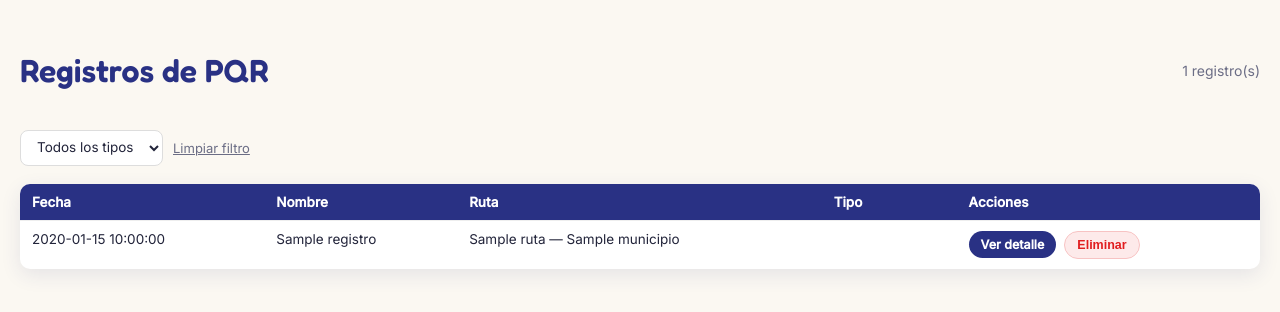
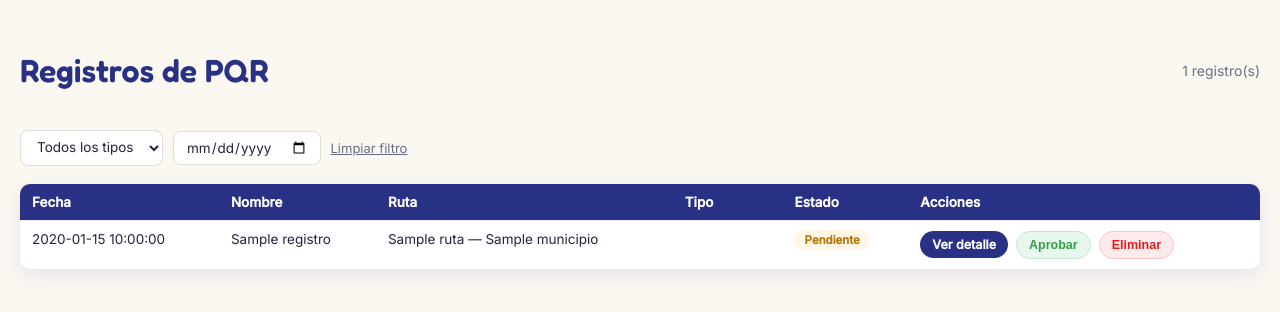
Before and after one commit to cristianpalaciopio19-prog/colombina-te-escucha, a Flask app: template templates/admin.html in a window 1280 px wide. Shown: the top 312 px of the page. Run offline with Flask 3, Linux system fonts and the light colour scheme; the template is opened without the code that fills it: most values are stand-ins (such as "Sample title", 1, 10 or a date in 2020); some libraries are stand-ins or nearby versions.

Commit message:
Admin: filtro por fecha, quitar Queja del filtro, aprobar/desaprobar en vez de solo eliminar

```diff
--- a/app.py
+++ b/app.py
@@ -49,9 +49,13 @@
             conductor TEXT NOT NULL,
             placa TEXT NOT NULL,
             tipo_pqr TEXT NOT NULL,
-            detalle TEXT NOT NULL
+            detalle TEXT NOT NULL,
+            aprobado BOOLEAN NOT NULL DEFAULT FALSE
         )
         """
+    )
+    cur.execute(
+        "ALTER TABLE pqr ADD COLUMN IF NOT EXISTS aprobado BOOLEAN NOT NULL DEFAULT FALSE"
     )
     conn.commit()
     cur.close()
@@ -119,13 +123,25 @@
         return render_template("admin_login.html")
 
     tipo = request.args.get("tipo", "")
+    fecha = request.args.get("fecha", "")
+
+    condiciones = []
+    valores = []
+    if tipo:
+        condiciones.append("tipo_pqr = %s")
+        valores.append(tipo)
+    if fecha:
+        condiciones.append("fecha LIKE %s")
+        valores.append(f"{fecha}%")
+
+    query = "SELECT * FROM pqr"
+    if condiciones:
+        query += " WHERE " + " AND ".join(condiciones)
+    query += " ORDER BY id DESC"
 
     db = get_db()
     cur = db.cursor()
-    if tipo:
-        cur.execute("SELECT * FROM pqr WHERE tipo_pqr = %s ORDER BY id DESC", (tipo,))
-    else:
-        cur.execute("SELECT * FROM pqr ORDER BY id DESC")
+    cur.execute(query, tuple(valores))
     registros = cur.fetchall()
     cur.close()
     return render_template(
@@ -133,7 +149,8 @@
         registros=registros,
         clave=clave,
         filtro_tipo=tipo,
-        tipos_pqr=TIPOS_PQR,
+        filtro_fecha=fecha,
+        tipos_pqr_filtro=[t for t in TIPOS_PQR if t != "Queja"],
     )
 
 
@@ -153,7 +170,13 @@
         flash("Ese registro ya no existe.", "error")
         return redirect(url_for("admin", clave=clave))
 
-    return render_template("admin_detalle.html", r=registro, clave=clave)
+    return render_template(
+        "admin_detalle.html",
+        r=registro,
+        clave=clave,
+        filtro_tipo=request.args.get("tipo", ""),
+        filtro_fecha=request.args.get("fecha", ""),
+    )
 
 
 @app.route("/admin/eliminar/<int:pqr_id>", methods=["POST"])
@@ -163,6 +186,7 @@
         return render_template("admin_login.html")
 
     tipo = request.form.get("tipo", "")
+    fecha = request.form.get("fecha", "")
 
     db = get_db()
     cur = db.cursor()
@@ -170,7 +194,26 @@
     db.commit()
     cur.close()
     flash("Registro eliminado.", "success")
-    return redirect(url_for("admin", clave=clave, tipo=tipo))
+    return redirect(url_for("admin", clave=clave, tipo=tipo, fecha=fecha))
+
+
+@app.route("/admin/aprobar/<int:pqr_id>", methods=["POST"])
+def admin_aprobar(pqr_id):
+    clave = request.form.get("clave", "")
+    if clave != ADMIN_PASSWORD:
+        return render_template("admin_login.html")
+
+    tipo = request.form.get("tipo", "")
+    fecha = request.form.get("fecha", "")
+    nuevo_estado = request.form.get("nuevo_estado", "true") == "true"
+
+    db = get_db()
+    cur = db.cursor()
+    cur.execute("UPDATE pqr SET aprobado = %s WHERE id = %s", (nuevo_estado, pqr_id))
+    db.commit()
+    cur.close()
+    flash("Registro marcado como visto." if nuevo_estado else "Registro marcado como pendiente.", "success")
+    return redirect(url_for("admin", clave=clave, tipo=tipo, fecha=fecha))
 
 
 init_db()
--- a/templates/admin.html
+++ b/templates/admin.html
@@ -38,6 +38,22 @@
   .acciones form { margin: 0; }
   .btn-eliminar { padding: 6px 12px; border-radius: 999px; background: #fdeaea; color: #e11d1f; border: 1px solid #f7c3c3; font-size: 12.5px; font-weight: 600; cursor: pointer; }
   .btn-eliminar:hover { background: #f7c3c3; }
+  .btn-aprobar { padding: 6px 12px; border-radius: 999px; background: #e8f7ee; color: #2ea043; border: 1px solid #bfe8cc; font-size: 12.5px; font-weight: 600; cursor: pointer; }
+  .btn-aprobar:hover { background: #bfe8cc; }
+  .btn-desaprobar { padding: 6px 12px; border-radius: 999px; background: #fff6e6; color: #b3760a; border: 1px solid #f0d9a3; font-size: 12.5px; font-weight: 600; cursor: pointer; }
+  .btn-desaprobar:hover { background: #f0d9a3; }
+  .estado { padding: 3px 10px; border-radius: 999px; font-size: 11.5px; font-weight: 600; }
+  .estado-visto { background: #e8f7ee; color: #2ea043; }
+  .estado-pendiente { background: #fff6e6; color: #b3760a; }
+  .filtros input[type="date"] {
+    padding: 7px 12px;
+    border-radius: 8px;
+    border: 1px solid #ddd;
+    font-family: 'Inter', sans-serif;
+    font-size: 13.5px;
+    color: #22243a;
+    background: #fff;
+  }
 </style>
 </head>
 <body>
@@ -50,11 +66,12 @@
     <input type="hidden" name="clave" value="{{ clave }}">
     <select name="tipo" onchange="this.form.submit()">
       <option value="">Todos los tipos</option>
-      {% for t in tipos_pqr %}
+      {% for t in tipos_pqr_filtro %}
       <option value="{{ t }}" {% if filtro_tipo == t %}selected{% endif %}>{{ t }}</option>
       {% endfor %}
     </select>
-    {% if filtro_tipo %}
+    <input type="date" name="fecha" value="{{ filtro_fecha }}" onchange="this.form.submit()">
+    {% if filtro_tipo or filtro_fecha %}
     <a class="link-limpiar" href="{{ url_for('admin', clave=clave) }}">Limpiar filtro</a>
     {% endif %}
   </form>
@@ -66,6 +83,7 @@
       <th>Nombre</th>
       <th>Ruta</th>
       <th>Tipo</th>
+      <th>Estado</th>
       <th>Acciones</th>
     </tr>
     {% for r in registros %}
@@ -74,11 +92,30 @@
       <td>{{ r['nombre'] }}</td>
       <td>{{ r['ruta'] }} — {{ r['municipio'] }}</td>
       <td><span class="tag tag-{{ r['tipo_pqr'] }}">{{ r['tipo_pqr'] }}</span></td>
+      <td>
+        {% if r['aprobado'] %}
+        <span class="estado estado-visto">Visto</span>
+        {% else %}
+        <span class="estado estado-pendiente">Pendiente</span>
+        {% endif %}
+      </td>
       <td class="acciones">
-        <a class="btn-ver" href="{{ url_for('admin_detalle', pqr_id=r['id'], clave=clave) }}">Ver detalle</a>
+        <a class="btn-ver" href="{{ url_for('admin_detalle', pqr_id=r['id'], clave=clave, tipo=filtro_tipo, fecha=filtro_fecha) }}">Ver detalle</a>
+        <form method="POST" action="{{ url_for('admin_aprobar', pqr_id=r['id']) }}">
+          <input type="hidden" name="clave" value="{{ clave }}">
+          <input type="hidden" name="tipo" value="{{ filtro_tipo }}">
+          <input type="hidden" name="fecha" value="{{ filtro_fecha }}">
+          <input type="hidden" name="nuevo_estado" value="{{ 'false' if r['aprobado'] else 'true' }}">
+          {% if r['aprobado'] %}
+          <button type="submit" class="btn-desaprobar">Desaprobar</button>
+          {% else %}
+          <button type="submit" class="btn-aprobar">Aprobar</button>
+          {% endif %}
+        </form>
         <form method="POST" action="{{ url_for('admin_eliminar', pqr_id=r['id']) }}" onsubmit="return confirm('¿Eliminar este registro de forma permanente?');">
           <input type="hidden" name="clave" value="{{ clave }}">
           <input type="hidden" name="tipo" value="{{ filtro_tipo }}">
+          <input type="hidden" name="fecha" value="{{ filtro_fecha }}">
           <button type="submit" class="btn-eliminar">Eliminar</button>
         </form>
       </td>
@@ -87,8 +124,12 @@
   </table>
   {% else %}
   <div class="empty">
-    {% if filtro_tipo %}
+    {% if filtro_tipo and filtro_fecha %}
+    No hay registros de tipo "{{ filtro_tipo }}" para el {{ filtro_fecha }}.
+    {% elif filtro_tipo %}
     No hay registros de tipo "{{ filtro_tipo }}".
+    {% elif filtro_fecha %}
+    No hay registros para el {{ filtro_fecha }}.
     {% else %}
     Aún no hay registros de PQR.
     {% endif %}
```
Also changed, not shown: templates/admin_detalle.html (+26 -1 lines), 1 other file.
